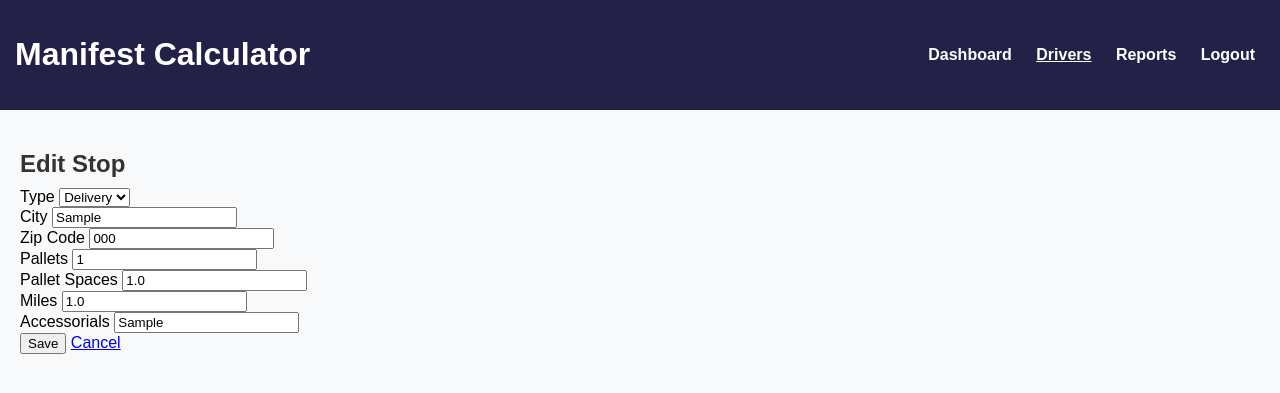
After one commit to yo-gabba/manifest_calculator_app, a Flask app: page /stops/1/edit in a window 1280 px wide. The commit adds this page. Shown: the top 393 px of the page. Run offline with Flask 3, Linux system fonts and the light colour scheme; tables that the repository leaves empty hold one stand-in row (values such as "Sample post").

Commit message:
stop/manifest/driver updates

```diff
--- a/app.py
+++ b/app.py
@@ -1,6 +1,6 @@
-from flask import Flask, render_template, request
-from models import db, Driver, Manifest
+from flask import Flask, render_template, request, redirect, url_for
 from datetime import datetime, timedelta
+from models import db, Driver, Manifest, Stop
 from sqlalchemy import func
 import os
 
@@ -14,78 +14,226 @@ app.config['SQLALCHEMY_TRACK_MODIFICATIONS'] = False
 # Initialize the database with app
 db.init_app(app)
 
-#ROUTES
-# Route for the dashboard / home page
+# Zone ranges and rates
+ZONE_RANGES = [
+    (0, 20, 'A'),
+    (20.1, 30, 'B'),
+    (30.1, 40, 'C'),
+    (40.1, 60, 'D'),
+    (60.1, 80, 'E'),
+    (80.1, 100, 'F'),
+    (100.1, 120, 'G'),
+    (120.1, 140, 'H'),
+    (140.1, 160, 'I'),
+    (160.1, 500, 'J')
+]
+
+STOP_RATES = {
+    'A': 11.11,
+    'B': 12.37,
+    'C': 13.38,
+    'D': 14.39,
+    'E': 17.42,
+    'F': 19.44,
+    'G': 21.46,
+    'H': 23.48,
+    'I': 25.50,
+    'J': 27.52
+}
+
+PALLET_RATES = {
+    'A': 9.09,
+    'B': 9.34,
+    'C': 9.34,
+    'D': 9.34,
+    'E': 11.36,
+    'F': 11.36,
+    'G': 11.36,
+    'H': 11.36,
+    'I': 11.36,
+    'J': 11.36
+}
+
+ACCESSORIAL_RATES = {
+    'Liftgate': 20.0,
+    'Residential': 15.0,
+    'Inside Delivery': 25.0
+}
+
+
+# Helper functions
+def get_zone(miles):
+    for min_m, max_m, zone in ZONE_RANGES:
+        if min_m <= miles <= max_m:
+            return zone
+    return None
+
+def calculate_stop_total(miles, pallet_spaces, accessorials=''):
+    zone = get_zone(miles)
+    if not zone:
+        return 0.0, 0.0, ''
+    freight_total = STOP_RATES[zone] + (PALLET_RATES[zone] * pallet_spaces)
+    accessorial_total = sum(val for key, val in ACCESSORIAL_RATES.items() if key.lower() in accessorials.lower())
+    total = accessorial_total + freight_total
+    return freight_total, total, zone
+
+
+# ROUTES
 @app.route('/')
 def index():
     return render_template('index.html', active_page='dashboard')
 
-# Route for the Drivers tab
+
 @app.route('/drivers', methods=['GET', 'POST'])
 def drivers():
-    drivers = Driver.query.all()
-    selected_driver_id = request.form.get('driver') if request.method == 'POST' else None
-
-    # Handle adding a new manifest
-    if request.method == 'POST' and 'start_odometer' in request.form:
-        start = float(request.form['start_odometer'])
-        end = float(request.form['end_odometer'])
-        total_miles = end - start
-        rate = float(request.form['weekly_rate'])
-        percentage = float(request.form['payback_percentage'])
-        payback_amount = total_miles * rate * percentage
-
-        manifest = Manifest(
-            driver_id=selected_driver_id,
-            date=datetime.strptime(request.form['date'], '%Y-%m-%d').date(),
-            start_odometer=start,
-            end_odometer=end,
-            total_miles=total_miles,
-            weekly_rate=rate,
-            payback_percentage=percentage,
-            payback_amount=payback_amount
-        )
-        db.session.add(manifest)
-        db.session.commit()
-
-    totals = {'day_miles': 0, 'week_miles': 0, 'day_payback': 0, 'week_payback': 0}
+    all_drivers = Driver.query.order_by(Driver.name).all()
+    selected_driver_id = request.form.get('driver') or request.args.get('driver')
+    manifests = []
+    totals = {'day_miles': 0, 'week_miles': 0, 'day_total': 0.0, 'week_total': 0.0}
 
     if selected_driver_id:
-        driver = Driver.query.get(selected_driver_id)
-        manifests = driver.manifests
-
+        manifests = Manifest.query.filter_by(driver_id=selected_driver_id).order_by(Manifest.date.asc()).all()
         today = datetime.today().date()
-        start_of_week = today - timedelta(days=today.weekday())  # Monday
-
-        # Daily totals (for today)
-        daily_manifests = [m for m in manifests if m.date == today]
-        totals['day_miles'] = sum(m.total_miles for m in daily_manifests)
-        totals['day_payback'] = sum(m.payback_amount for m in daily_manifests)
-
-        # Weekly totals
-        weekly_manifests = [m for m in manifests if start_of_week <= m.date <= today]
-        totals['week_miles'] = sum(m.total_miles for m in weekly_manifests)
-        totals['week_payback'] = sum(m.payback_amount for m in weekly_manifests)
+        start_of_week = today - timedelta(days=today.weekday())
+        daily = [m for m in manifests if m.date == today]
+        weekly = [m for m in manifests if start_of_week <= m.date <= today]
+        totals['day_miles'] = sum(m.total_miles or 0 for m in daily)
+        totals['week_miles'] = sum(m.total_miles or 0 for m in weekly)
+        totals['day_total'] = sum(m.day_total or 0 for m in daily)
+        totals['week_total'] = sum(m.day_total or 0 for m in weekly)
 
     return render_template(
         'drivers.html',
-        drivers=drivers,
+        drivers=all_drivers,
         selected_driver_id=selected_driver_id,
+        manifests=manifests,
         totals=totals,
         active_page='drivers'
     )
 
-# Route for the Reports tab
+
+@app.route('/manifests/new', methods=['POST'])
+def create_manifest():
+    driver_id = int(request.form['driver'])
+    date_obj = datetime.strptime(request.form['date'], '%Y-%m-%d').date()
+    start = int(request.form['start_odometer'])
+    end = int(request.form['end_odometer'])
+    total_miles = end - start
+
+    manifest = Manifest(
+        driver_id=driver_id,
+        date=date_obj,
+        start_odometer=start,
+        end_odometer=end,
+        total_miles=total_miles,
+        day_total=0.0
+    )
+    db.session.add(manifest)
+    db.session.commit()
+    return redirect(url_for('manifest_detail', manifest_id=manifest.id))
+
+@app.route('/manifests/<int:manifest_id>/delete', methods=['POST'])
+def delete_manifest(manifest_id):
+    manifest = Manifest.query.get_or_404(manifest_id)
+    db.session.delete(manifest)
+    db.session.commit()
+    return redirect(url_for('drivers'))
+
+
+@app.route('/manifest/<int:manifest_id>', methods=['GET'])
+def manifest_detail(manifest_id):
+    manifest = Manifest.query.get_or_404(manifest_id)
+    stops = Stop.query.filter_by(manifest_id=manifest_id).order_by(Stop.id.asc()).all()
+    return render_template('manifest_detail.html', manifest=manifest, stops=stops, active_page='drivers')
+
+
+@app.route('/manifest/<int:manifest_id>/stops', methods=['POST'])
+def add_stop(manifest_id):
+    manifest = Manifest.query.get_or_404(manifest_id)
+    miles = float(request.form.get('miles', 0))
+    pallet_spaces = float(request.form.get('pallet_spaces', 0))
+    accessorials = request.form.get('accessorials', '')
+
+    freight_total, total, zone = calculate_stop_total(miles, pallet_spaces, accessorials)
+
+    stop = Stop(
+        manifest_id=manifest_id,
+        type=request.form.get('type', ''),
+        city=request.form.get('city', ''),
+        zip_code=request.form.get('zip_code', ''),
+        zone=zone,
+        pallets=int(request.form.get('pallets', 0)),
+        pallet_spaces=pallet_spaces,
+        miles=miles,
+        rate=freight_total,
+        accessorials=accessorials,
+        total=total
+    )
+    db.session.add(stop)
+    db.session.flush()
+
+    # Recalculate manifest day_total
+    manifest.day_total = db.session.query(func.coalesce(func.sum(Stop.total), 0.0)).filter_by(manifest_id=manifest_id).scalar()
+    db.session.commit()
+    return redirect(url_for('manifest_detail', manifest_id=manifest_id))
+
+@app.route('/stops/<int:stop_id>/edit', methods=['GET', 'POST'])
+def edit_stop(stop_id):
+    stop = Stop.query.get_or_404(stop_id)
+    manifest_id = stop.manifest_id
+
+    if request.method == 'POST':
+        stop.type = request.form.get('type', stop.type)
+        stop.city = request.form.get('city', stop.city)
+        stop.zip_code = request.form.get('zip_code', stop.zip_code)
+        stop.pallets = int(request.form.get('pallets', stop.pallets))
+        stop.pallet_spaces = float(request.form.get('pallet_spaces') or stop.pallet_spaces)
+        stop.accessorials = request.form.get('accessorials', stop.accessorials)
+        miles = float(request.form.get('miles', stop.miles))
+
+        # Recalculate rates
+        stop.miles = miles
+        freight_total, total, zone = calculate_stop_total(miles, stop.pallet_spaces, stop.accessorials)
+        stop.zone = zone
+        stop.rate = freight_total
+        stop.total = total
+
+        db.session.commit()
+
+        # Recalculate manifest day total
+        manifest = Manifest.query.get(manifest_id)
+        manifest.day_total = db.session.query(func.coalesce(func.sum(Stop.total), 0.0))\
+            .filter_by(manifest_id=manifest_id).scalar()
+        db.session.commit()
+
+        return redirect(url_for('manifest_detail', manifest_id=manifest_id))
+
+    return render_template('edit_stop.html', stop=stop, manifest_id=manifest_id, active_page='drivers')
+
+
+@app.route('/stops/<int:stop_id>/delete', methods=['POST'])
+def delete_stop(stop_id):
+    stop = Stop.query.get_or_404(stop_id)
+    manifest_id = stop.manifest_id
+    db.session.delete(stop)
+    db.session.flush()
+    new_total = db.session.query(func.coalesce(func.sum(Stop.total), 0.0)).filter_by(manifest_id=manifest_id).scalar()
+    manifest = Manifest.query.get(manifest_id)
+    manifest.day_total = new_total
+    db.session.commit()
+    return redirect(url_for('manifest_detail', manifest_id=manifest_id))
+
+
 @app.route('/reports')
 def reports():
     return render_template('reports.html', active_page='reports')
 
-# Route for the Logout page
+
 @app.route('/logout')
 def logout():
     return render_template('logout.html', active_page='logout')
 
-# Route for the Login page
+
 @app.route('/login')
 def login():
     return render_template('login.html', active_page='login')
--- /dev/null
+++ b/templates/edit_stop.html
@@ -0,0 +1,40 @@
+{% extends "base.html" %}
+
+{% block content %}
+<h2>Edit Stop</h2>
+<form method="POST">
+  <div>
+    <label>Type</label>
+    <select name="type">
+        <option value="DELIVERY" {% if stop.type == "DELIVERY" %}selected{% endif %}>Delivery</option>
+        <option value="PICKUP" {% if stop.type == "PICKUP" %}selected{% endif %}>Pickup</option>
+    </select>
+  </div>
+  <div>
+    <label>City</label>
+    <input type="text" name="city" value="{{ stop.city }}" required>
+  </div>
+  <div>
+    <label>Zip Code</label>
+    <input type="text" name="zip_code" value="{{ stop.zip_code }}" required>
+  </div>
+  <div>
+    <label>Pallets</label>
+    <input type="number" name="pallets" value="{{ stop.pallets }}" required>
+  </div>
+  <div>
+    <label>Pallet Spaces</label>
+    <input type="number" step="0.5" name="pallet_spaces" value="{{ stop.pallet_spaces }}" required>
+  </div>
+  <div>
+    <label>Miles</label>
+    <input type="number" step="0.1" name="miles" value="{{ stop.miles }}" required>
+  </div>
+  <div>
+    <label>Accessorials</label>
+    <input type="text" name="accessorials" value="{{ stop.accessorials }}">
+  </div>
+  <button type="submit" class="btn btn-success">Save</button>
+  <a href="{{ url_for('manifest_detail', manifest_id=manifest_id) }}" class="btn btn-secondary">Cancel</a>
+</form>
+{% endblock %}
```
Also changed, not shown: models.py (+22 -13 lines), templates/drivers.html (+43 -39 lines), templates/manifest_detail.html (added, +87 -0 lines), instance/manifest.db.
